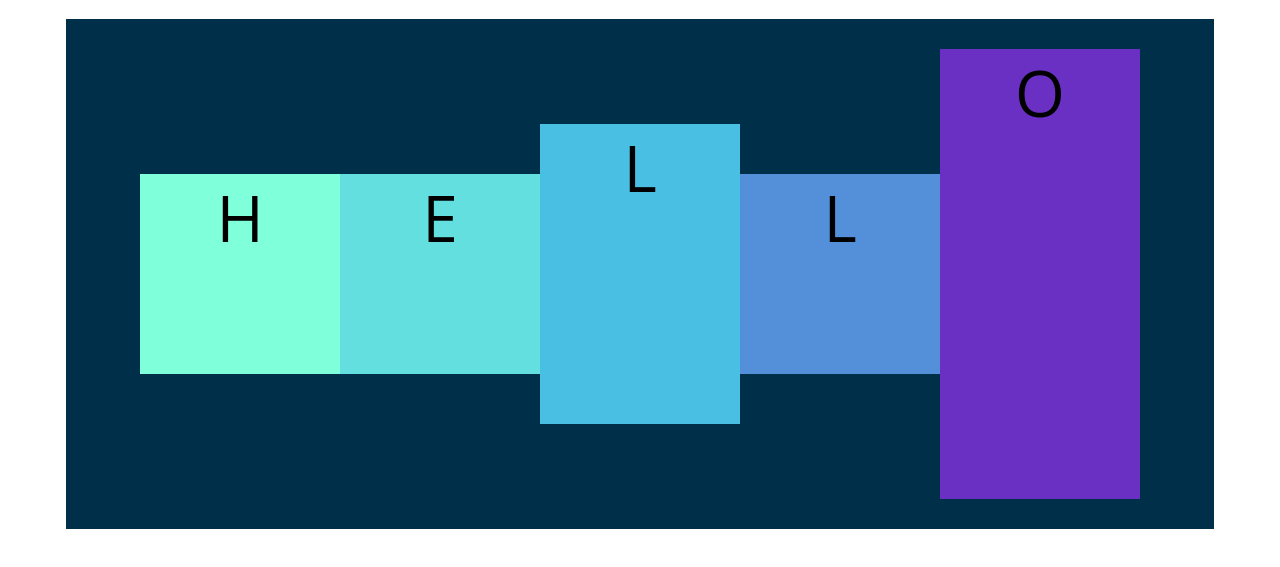
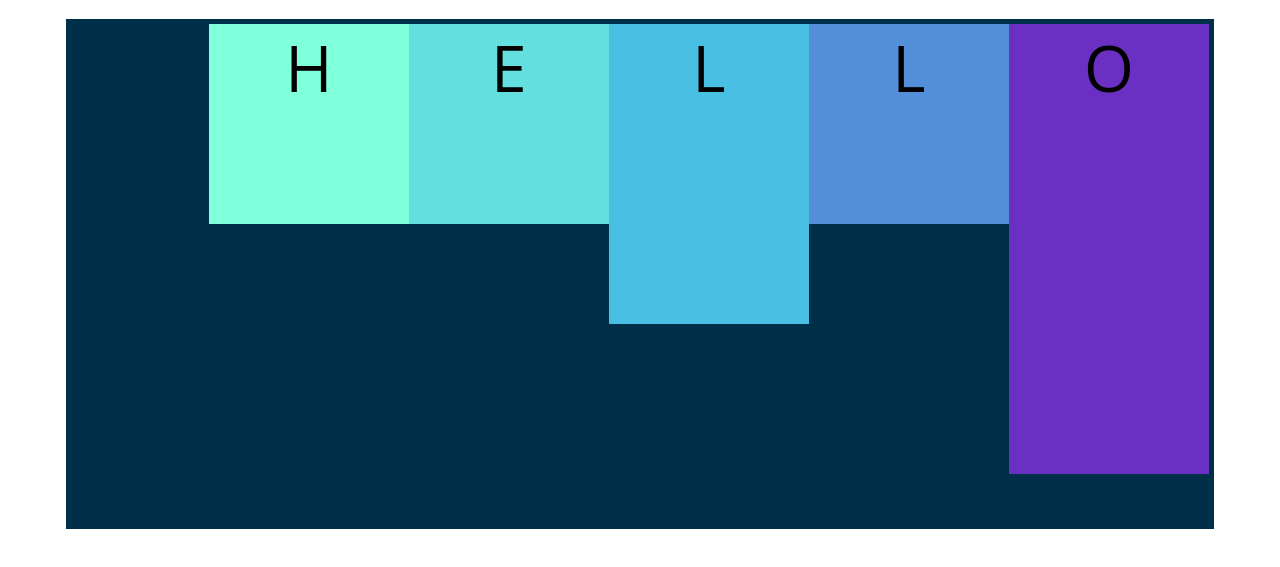
Before and after one commit to WoncheolKim/The-Web-Developer, a plain HTML site: page Flexbox Starter/index.html in a window 1280 px wide. Shown: the part 67-634 px from the top of the page. Drawn offline with Linux system fonts and the light colour scheme.

Commit message:
justify-content, flex-end & flex-wrap

```diff
--- a/Flexbox Starter/app.css
+++ b/Flexbox Starter/app.css
@@ -14,8 +14,8 @@ h1 {
   border: 5px solid #003049;
   display: flex;
   flex-direction: row;
-  justify-content: center;
-  align-items: center;
+  justify-content: flex-end;
+
 }
 
 #container div {
```
